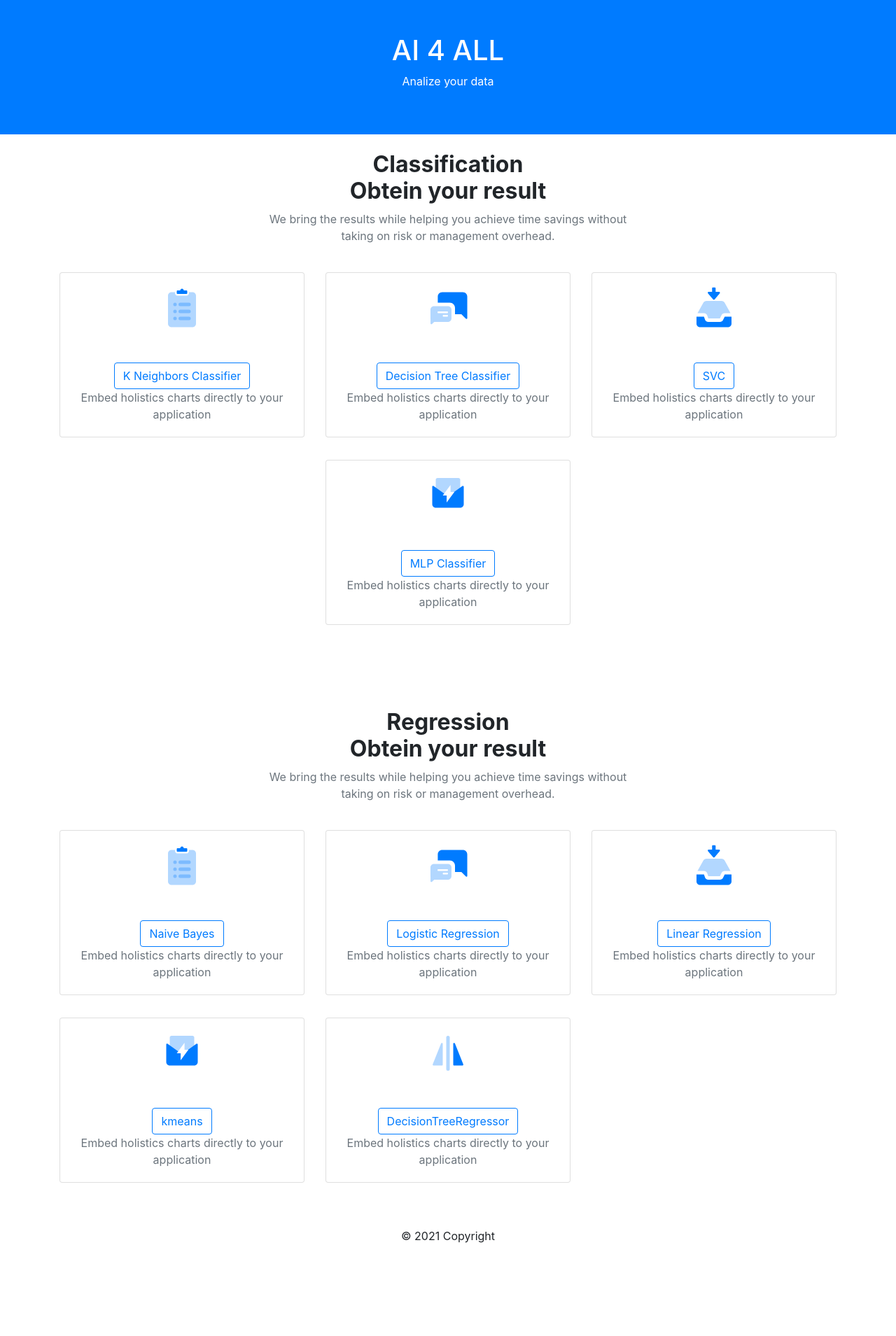
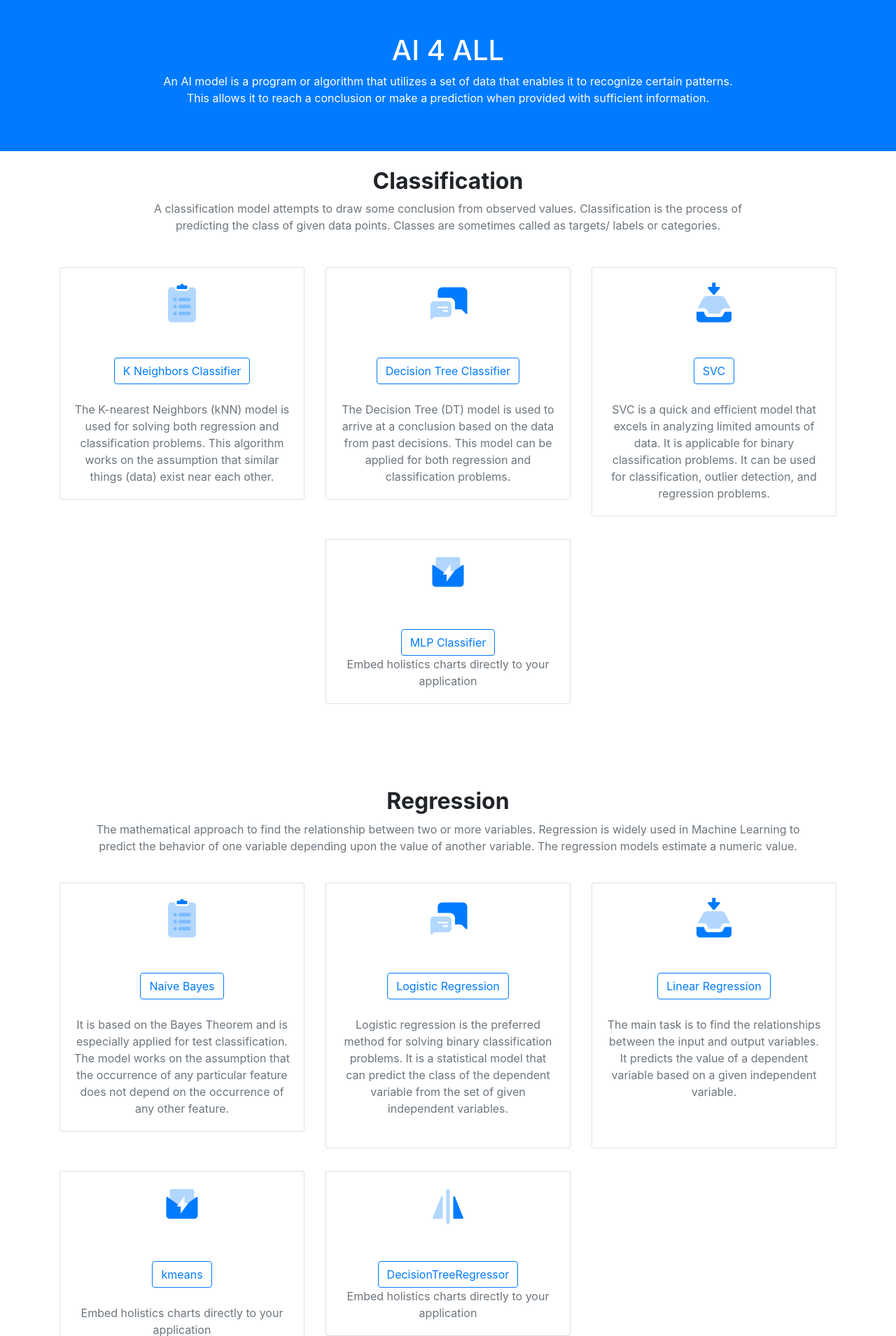
Before and after one commit to juandanovo/AI4all, a Django app: page /home/ in a window 1280 px wide. Shown: the part 56-1965 px from the top of the page at 70% size. Before the commit the page ends 1832 px from the top, so only its background shows below. Run offline with Django 3.2, Linux system fonts and the light colour scheme.

Commit message:
update frontend upload home and base

```diff
--- a/AI4all/templates/base.html
+++ b/AI4all/templates/base.html
@@ -35,7 +35,7 @@
     </nav>
     <div class="p-5 bg-primary text-white text-center">
       <h1>AI 4 ALL</h1>
-      <p>Analize your data</p>
+      <p>An AI model is a program or algorithm that utilizes a set of data that enables it to recognize certain patterns. <br>This allows it to reach a conclusion or make a prediction when provided with sufficient information.</p>
     </div>
     <br>
     <!-- Home page -->
--- a/AI4all/templates/home.html
+++ b/AI4all/templates/home.html
@@ -6,9 +6,11 @@
       {%  csrf_token %}
     <div class="container">
         <div class="row justify-content-center text-center mb-4">
-            <div class="col-xl-6 col-lg-8 col-sm-10">
-                <h2 class="font-weight-bold">Classification <br>Obtein your result</h2>
-                <p class="text-muted mb-0">We bring the results while helping you achieve time savings without taking on risk or management overhead.</p>
+            <div class="col-xl-10 col-lg-8 col-sm-10">
+                <h2 class="font-weight-bold">Classification </h2>
+                <p class="text-muted mb-2">A classification model attempts to draw some conclusion from observed
+                    values. Classification is the process of predicting the class of given data points. Classes are
+                    sometimes called as targets/ labels or categories.</p>
             </div>
         </div>
 
@@ -32,9 +34,10 @@
                             </svg>
                         </div>
                         <!-- <h6 class="font-weight-bold mb-3">Marketing Automation</h6> -->
-                        <input type="submit" class="btn btn-outline-primary"name="knn"  value="K Neighbors Classifier">
+                        <input type="submit" class="btn btn-outline-primary"name="knn"  value="K Neighbors Classifier"><br><br>
 
-                        <p class="text-muted mb-0">Embed holistics charts directly to your application</p>
+                        <p class="text-muted mb-0">The K-nearest Neighbors (kNN) model is used for solving both regression and classification problems.
+                             This algorithm works on the assumption that similar things (data) exist near each other.</p>
                     </div>
                 </div>
             </div>
@@ -51,8 +54,9 @@
                             </svg>
                         </div>
                         <!-- <h6 class="font-weight-bold mb-3">Social Media Marketing</h6> -->
-                        <input type="submit"class="btn btn-outline-primary" name="DTC" value="Decision Tree Classifier">
-                        <p class="text-muted mb-0">Embed holistics charts directly to your application</p>
+                        <input type="submit"class="btn btn-outline-primary" name="DTC" value="Decision Tree Classifier"><br><br>
+                        <p class="text-muted mb-0">The Decision Tree (DT) model is used to arrive at a conclusion based on the data
+                            from past decisions. This model can be applied for both regression and classification problems.</p>
                     </div>
                 </div>
             </div>
@@ -70,8 +74,10 @@
                             </svg>
                         </div>
                         <!-- <h6 class="font-weight-bold mb-3">Search Engine Marketing</h6> -->
-                        <input type="submit"class="btn btn-outline-primary" name="SVC" value="SVC">
-                        <p class="text-muted mb-0">Embed holistics charts directly to your application</p>
+                        <input type="submit"class="btn btn-outline-primary" name="SVC" value="SVC"><br><br>
+                        <p class="text-muted mb-0">SVC is a quick and efficient model that excels in analyzing limited amounts of data.
+                            It is applicable for binary classification problems. It can be used for classification, outlier detection, and
+                            regression problems.</p>
                     </div>
                 </div>
             </div>
@@ -117,9 +123,12 @@
     {%  csrf_token %}
   <div class="container">
       <div class="row justify-content-center text-center mb-4">
-          <div class="col-xl-6 col-lg-8 col-sm-10">
-              <h2 class="font-weight-bold">Regression <br>Obtein your result</h2>
-              <p class="text-muted mb-0">We bring the results while helping you achieve time savings without taking on risk or management overhead.</p>
+          <div class="col-xl-11 col-lg-8 col-sm-10">
+              <h2 class="font-weight-bold">Regression <br></h2>
+              <p class="text-muted mb-0">The mathematical approach to find the relationship
+                   between two or more variables. Regression is widely used in Machine Learning
+                   to predict the behavior of one variable depending upon the value of another variable.
+                    The regression models estimate a numeric value.</p>
           </div>
       </div>
 
@@ -144,9 +153,11 @@
                       </div>
                       <!-- <h6 class="font-weight-bold mb-3">Marketing Automation</h6> -->
 
-                      <input type="submit" class="btn btn-outline-primary"name="MULNB" value="Naive Bayes">
+                      <input type="submit" class="btn btn-outline-primary"name="MULNB" value="Naive Bayes"><br><br>
 
-                      <p class="text-muted mb-0">Embed holistics charts directly to your application</p>
+                      <p class="text-muted mb-0">It is based on the Bayes Theorem and is especially applied for test
+                          classification. The model works on the assumption that the occurrence of any particular feature
+                           does not depend on the occurrence of any other feature. </p>
                   </div>
               </div>
           </div>
@@ -163,8 +174,10 @@
                           </svg>
                       </div>
                       <!-- <h6 class="font-weight-bold mb-3">Social Media Marketing</h6> -->
-                      <input type="submit" class="btn btn-outline-primary"name="LOG" value="Logistic Regression">
-                      <p class="text-muted mb-0">Embed holistics charts directly to your application</p>
+                      <input type="submit" class="btn btn-outline-primary"name="LOG" value="Logistic Regression"><br><br>
+                      <p class="text-muted mb-0">Logistic regression is the preferred method for solving binary
+                          classification problems. It is a statistical model that can predict the class of the dependent
+                          variable from the set of given independent variables.<br><br></p>
                   </div>
               </div>
           </div>
@@ -182,8 +195,9 @@
                           </svg>
                       </div>
                       <!-- <h6 class="font-weight-bold mb-3">Search Engine Marketing</h6> -->
-                      <input type="submit"class="btn btn-outline-primary" name="LIN" value="Linear Regression">
-                      <p class="text-muted mb-0">Embed holistics charts directly to your application</p>
+                      <input type="submit"class="btn btn-outline-primary" name="LIN" value="Linear Regression"><br><br>
+                      <p class="text-muted mb-0">The main task is to find the relationships between the input and output variables.
+                           It predicts the value of a dependent variable based on a given independent variable.<br><br><br></p>
                   </div>
               </div>
           </div>
@@ -200,7 +214,7 @@
                           </svg>
                       </div>
                       <!-- <h6 class="font-weight-bold mb-3">Search Engine Optimization</h6> -->
-                      <input type="submit" class="btn btn-outline-primary"name="km" value="kmeans">
+                      <input type="submit" class="btn btn-outline-primary"name="km" value="kmeans"><br><br>
                       <p class="text-muted mb-0">Embed holistics charts directly to your application</p>
                   </div>
               </div>
```
Also changed, not shown: AI4all/templates/upload.html (+9 -6 lines), AI4all/db.sqlite3.
